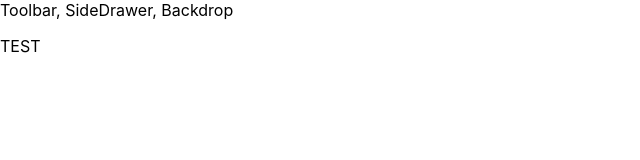
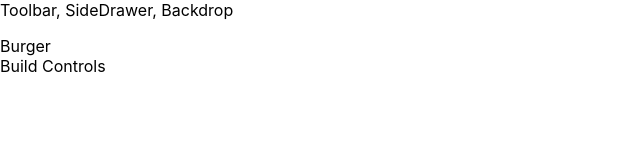
Before and after one commit to ysvet/myburger, a React (Create React App) app: page / in a window 1280 px wide. Shown: the top 160 px of the page, without its empty margins (0-640 px from the left). Built offline with nearby package versions, Linux system fonts and the light colour scheme.

Commit message:
added BurgerBuilder

```diff
--- a/src/App.js
+++ b/src/App.js
@@ -1,13 +1,14 @@
 import React, { Component } from 'react';
 
 import Layout from './components/Layout/Layout';
+import BurgerBuilder from './containers/BurgerBuilder/BurgerBuilder';
 
 class App extends Component {
   render() {
     return (
       <div>
         <Layout>
-          <p>TEST</p>
+          <BurgerBuilder />
         </Layout>
       </div>
     );
--- a/src/components/Layout/Layout.js
+++ b/src/components/Layout/Layout.js
@@ -1,12 +1,13 @@
 import React from 'react';
 
 import Auxiliary from '../../hoc/Auxiliary';
+import styles from './Layout.module.css';
 
 const layout = ( props ) => (
     <Auxiliary>
         <div> Toolbar, SideDrawer, Backdrop </div>
-        <main>
-        {props.children}
+        <main className={styles.Content}>
+            {props.children}
         </main>
     </Auxiliary>
 );
--- /dev/null
+++ b/src/components/Layout/Layout.module.css
@@ -0,0 +1,3 @@
+.Content {
+    margin-top: 16px;
+}
--- /dev/null
+++ b/src/containers/BurgerBuilder/BurgerBuilder.js
@@ -0,0 +1,16 @@
+import React, { Component } from 'react';
+
+import Auxiliary from '../../hoc/Auxiliary';
+
+class BurgerBuilder extends Component {
+  render() {
+    return (
+     <Auxiliary>
+        <div>Burger</div>
+        <div>Build Controls</div>
+      </Auxiliary>
+    );
+  }
+}
+
+export default BurgerBuilder;
```
